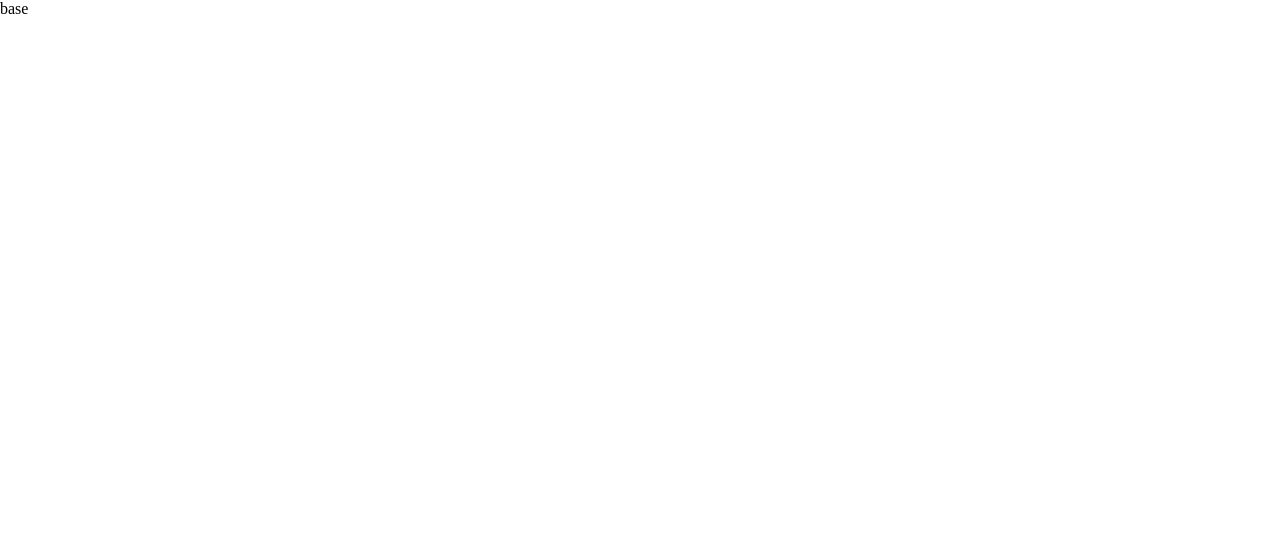
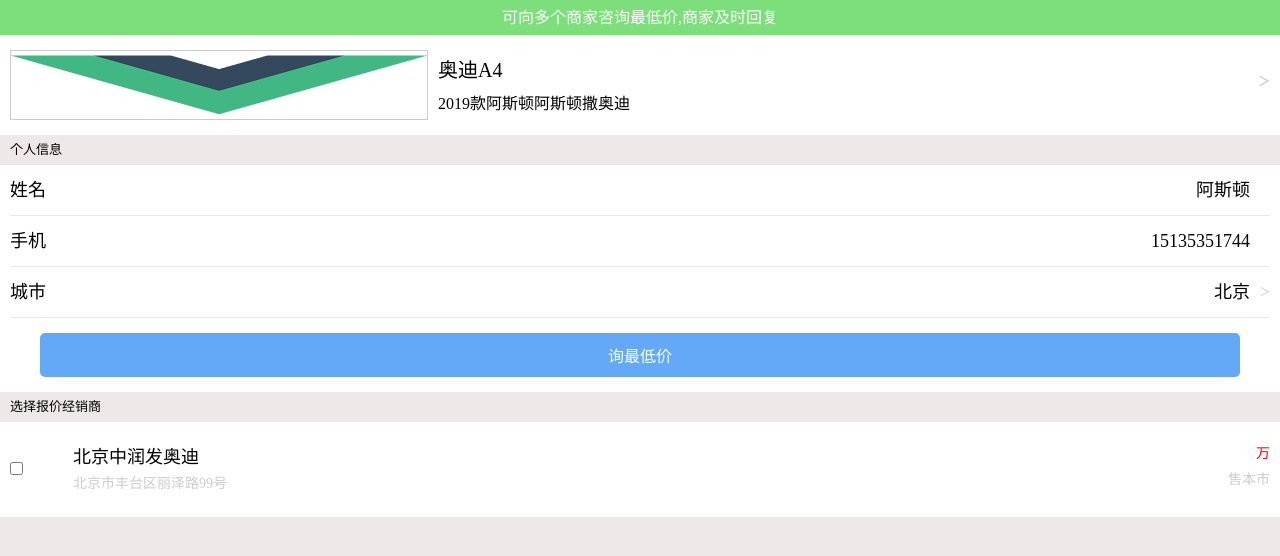
Before and after one commit to tianLiang-Yang/caroffer, a Vue app: page /base in a window 1280 px wide. Shown: the top 556 px of the page. Built offline with nearby package versions, Linux system fonts and the light colour scheme.

Commit message:
2019.11.29详情页面排版完成

```diff
--- a/src/views/base.vue
+++ b/src/views/base.vue
@@ -1,15 +1,229 @@
 <template>
   <div class="base">
-      base
+      <div class="title">可向多个商家咨询最低价,商家及时回复</div>
+      <div class="main" ref="main" @scroll="scroll">
+        <!-- -------------------------------------------------------- -->
+        <div class="box">
+          <div class="left">
+            <img src="../assets/logo.png" alt="">
+          </div>
+          <div class="right">
+            <p>奥迪A4</p>
+            <p>2019款阿斯顿阿斯顿撒奥迪</p>
+            <div class="jian">&gt;</div>
+          </div>
+        </div>
+        <!-- -------------------------------------------------------- -->
+        <p class="details">个人信息</p>
+        <!-- ---------------------------------------------------------- -->
+        <div class="message">
+          <p>
+            <span>姓名</span>
+            <span>阿斯顿</span>
+          </p>
+          <p>
+            <span>手机</span>
+            <span>15135351744</span>
+          </p>
+          <p>
+            <span>城市</span>
+            <span>北京</span>
+            <span class="cityj">&gt;</span>
+          </p>
+          <div class="floor">询最低价</div>
+        </div>
+        <!-- ---------------------------------------------------------- -->
+        <p ref="pp" class="details">选择报价经销商</p>
+        <!-- -------------------------------------------------------- -->
+        <div class="dealer">
+          <div class="content">
+            <div class="ipt">
+              <input type="checkbox">
+            </div>
+            <div class="cont">
+              <p>北京中润发奥迪</p>
+              <p>北京市丰台区丽泽路99号</p>
+            </div>
+            <div class="city">
+              <p>
+                <span></span>
+                <span>万</span>
+              </p>
+              <p>售本市</p>
+            </div>
+          </div>
+        </div>
+        <!-- --------------------------------------------------------------- -->
+        <div class="btn" v-show="show">询最低价</div>
+      </div>
   </div>
 </template>
 
 <script>
 export default {
+  data(){
+    return {
+      show:false
+    }
+  },
+  methods:{
+   scroll(e){
+   if(this.$refs.main.scrollTop>=this.$refs.pp.offsetTop){
+     this.show=true
+   }else{
+      this.show=false
+   }
 
+   }
+  }
 }
 </script>
 
-<style>
-
+<style lang='scss' scoped>
+  .base{
+    width:100%;
+    height:100%;
+    display: flex;
+    flex-direction: column;
+    background: #eee8e8;
+  }
+  .title{
+    width:100%;
+    height:35px;
+    background: rgb(124, 223, 124);
+    color:#fff;
+    text-align: center;
+    line-height: 35px;
+  }
+  .main{
+    width:100%;
+    flex: 1;
+    overflow: auto;
+  }
+  .box{
+    width:100%;
+    display: flex;
+    background: #fff;
+    padding: 15px 10px;
+    .left{
+      border: 1px solid #ccc;
+      flex:2;
+      height:70px;
+      margin-right: 10px;
+      img{
+        width:100%;
+        height:100%;
+      }
+    }
+    .right{
+      flex: 4;
+     position: relative;
+    }
+  }
+  .right p:first-child{
+    font-size: 20px;
+    line-height: 40px;
+  }
+  .right p:last-child{
+    font-size: 18px;
+    overflow: hidden;
+    white-space: nowrap;
+    text-overflow: ellipsis;
+  }
+  .jian{
+    position: absolute;
+    top: 20px;
+    right:0;
+    font-size: 20px;
+    color:#ccc;
+    font-weight: 900;
+  }
+  .details{
+    font-size: 13px;
+    line-height: 30px;
+    padding:0 10px;
+  }
+  .message{
+    width:100%;
+    padding:0 10px 15px;
+    background: #fff;
+    p{
+      display: flex;
+      line-height: 50px;
+      border-bottom: 1px solid rgb(236, 231, 231);
+      font-size: 18px;
+      justify-content: space-between;
+      padding-right: 20px;
+    }
+  }
+  .message p:nth-child(3){
+    position: relative;
+  }
+  .cityj{
+    position: absolute;
+    right:0;
+    color:#ccc;
+  }
+ .floor{
+   background:  rgb(99, 169, 248);
+   padding:10px 30px;
+   color:#fff;
+   text-align: center;
+   border-radius: 5px;
+   margin: 15px 30px 0;
+ }
+ .dealer{
+   width:100%;
+   background: #fff;
+   padding:0 10px;
+ }
+ .content{
+   width:100%;
+   border-top: 1px solid #ccc;
+   display: flex;
+   padding:20px 0;
+   .ipt{
+    width:5%;
+    input{
+      margin-top: 20px;
+    }
+   }
+   .cont{
+     flex:3;
+   }
+   .city{
+     flex:1;
+     text-align: right;
+   }
+ }
+ .dealer .content:first-child{
+   border-top: none;
+ }
+ .cont p:first-child{
+   font-size: 18px;
+   line-height: 30px;
+ }
+ .cont p:last-child{
+   font-size: 14px;
+   color:#ccc;
+ }
+ .city p:first-child span:last-child{
+   color:red;
+   font-size: 14px;
+ }
+ .city p:last-child{
+   font-size: 14px;
+   color:#ccc;
+   line-height: 35px;
+ }
+ .btn{
+   line-height: 50px;
+   text-align: center;
+   color:#fff;
+   background: rgb(99, 169, 248);
+   position: fixed;
+   left: 0;
+   bottom:0;
+   width:100%;
+ }
 </style>
```
